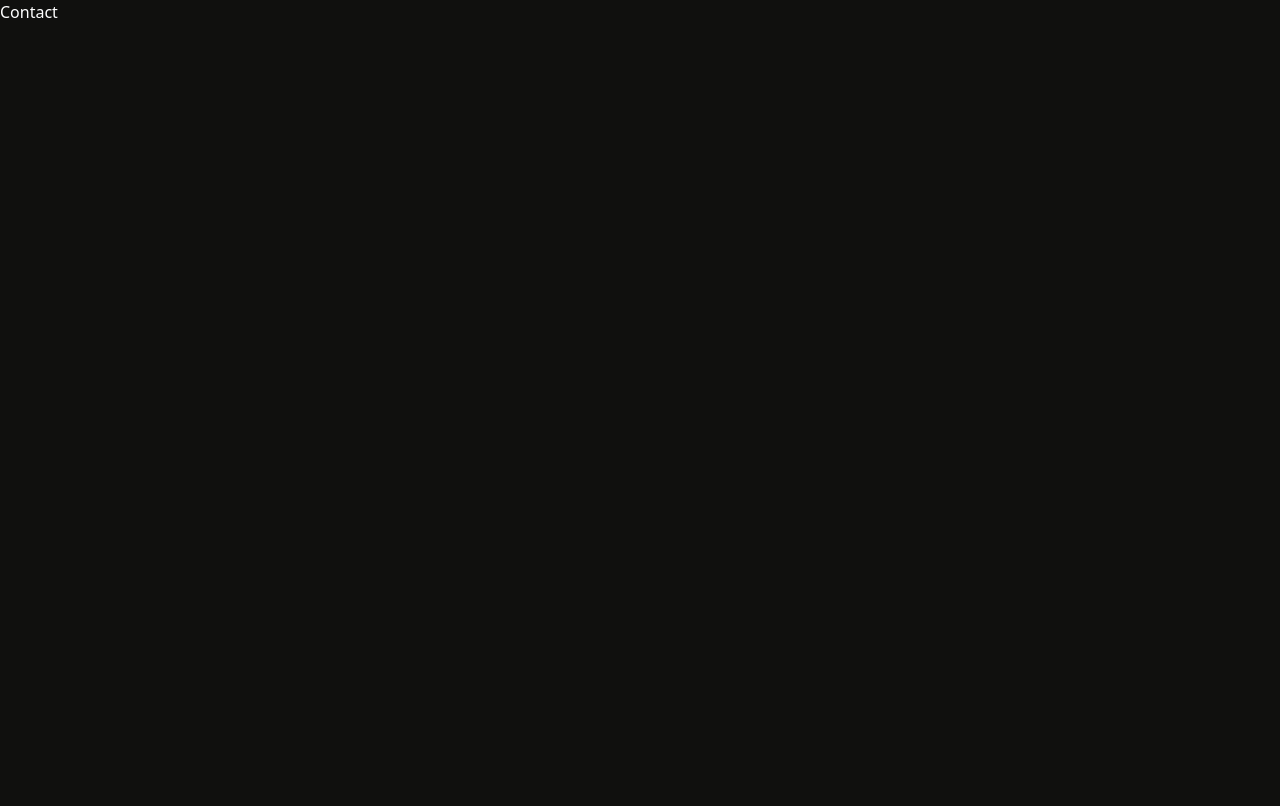
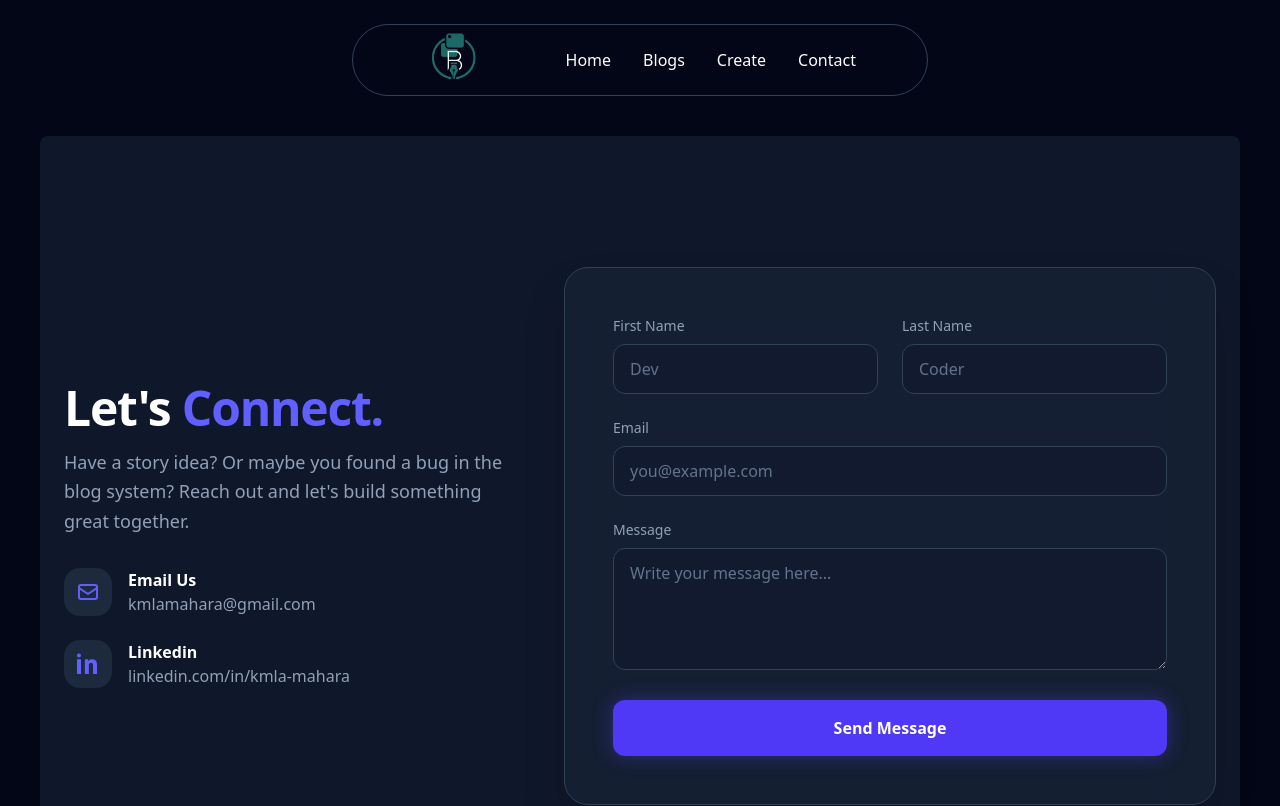
Before and after one commit to KamalaMahara/MERN3.0_Frontend, a React app: page /contact in a window 1280 px wide. Shown: the top 806 px of the page. Built offline with nearby package versions, Linux system fonts and the light colour scheme; the HTML template or start-up script is replaced by a standard one.

Commit message:
Refactor Home page layout; add HeroSection component and replace Contact page with ContactPage component

```diff
--- a/Pages/Contact.jsx
+++ /dev/null
@@ -1,9 +0,0 @@
-import React from 'react'
-
-const Contact = () => {
-  return (
-    <div>Contact</div>
-  )
-}
-
-export default Contact
--- /dev/null
+++ b/Pages/ContactPage.jsx
@@ -0,0 +1,110 @@
+import React, { useState } from 'react';
+import Navbar from '../components/Navbar';
+
+const ContactPage = () => {
+  const [submitted, setSubmitted] = useState(false);
+
+  return (
+    <>
+      <Navbar />
+      <div className="min-h-screen bg-[#0f172a] flex items-center justify-center p-6 text-slate-200 m-10 rounded-lg">
+        <div className="max-w-6xl w-full grid grid-cols-1 lg:grid-cols-12 gap-12 items-center">
+
+          {/* Left Side: Branding & Info */}
+          <div className="lg:col-span-5 space-y-8">
+            <div>
+              <h1 className="text-5xl font-extrabold text-white tracking-tight mb-4">
+                Let's <span className="text-indigo-500">Connect.</span>
+              </h1>
+              <p className="text-slate-400 text-lg leading-relaxed">
+                Have a story idea? Or maybe you found a bug in the blog system?
+                Reach out and let's build something great together.
+              </p>
+            </div>
+
+            <div className="space-y-6">
+              <div className="flex items-start space-x-4 group">
+                <div className="p-3 bg-slate-800 rounded-2xl group-hover:bg-indigo-500/20 transition-colors">
+                  <svg className="w-6 h-6 text-indigo-500" fill="none" stroke="currentColor" viewBox="0 0 24 24"><path strokeLinecap="round" strokeLinejoin="round" strokeWidth="2" d="M3 8l7.89 5.26a2 2 0 002.22 0L21 8M5 19h14a2 2 0 002-2V7a2 2 0 00-2-2H5a2 2 0 00-2 2v10a2 2 0 002 2z" /></svg>
+                </div>
+                <div>
+                  <h4 className="font-semibold text-white">Email Us</h4>
+                  <a href="mailto:kmlamahara@gmail.com" className="text-slate-400">kmlamahara@gmail.com</a>
+                </div>
+              </div>
+
+              <div className="flex items-start space-x-4 group">
+                <div className="p-3 bg-slate-800 rounded-2xl group-hover:bg-indigo-500/20 transition-colors">
+                  <svg
+                    className="w-6 h-6 text-indigo-500"
+                    fill="currentColor"
+                    viewBox="0 0 24 24"
+                    aria-hidden="true"
+                  >
+                    <path d="M4.983 3.5C4.983 4.604 4.09 5.5 2.992 5.5 1.89 5.5 1 4.604 1 3.5 1 2.398 1.89 1.5 2.992 1.5c1.098 0 1.991.898 1.991 2zm.027 3.75H1.01V22h3.999V7.25zM8.5 7.25H12v2.01h.057c.487-.923 1.676-1.894 3.449-1.894C19.34 7.366 21 9.17 21 12.558V22h-4V13.39c0-1.596-.57-2.688-1.997-2.688-1.089 0-1.738.733-2.023 1.441-.104.252-.13.602-.13.955V22h-4V7.25z" />
+                  </svg>
+                </div>
+                <div>
+                  <h4 className="font-semibold text-white">Linkedin</h4>
+                  <a href="https://linkedin.com/in/kmla-mahara" className="text-slate-400">linkedin.com/in/kmla-mahara</a>
+                </div>
+              </div>
+            </div>
+          </div>
+
+          {/* Right Side: Glassmorphic Form */}
+          <div className="lg:col-span-7 bg-slate-800/50 backdrop-blur-xl border border-slate-700 p-8 md:p-12 rounded-3xl shadow-2xl">
+            <form className="grid grid-cols-1 gap-y-6">
+              <div className="grid grid-cols-1 md:grid-cols-2 gap-6">
+                <div>
+                  <label className="block text-sm font-medium text-slate-400 mb-2">First Name</label>
+                  <input
+                    type="text"
+                    placeholder="Dev"
+                    className="w-full bg-slate-900/50 border border-slate-700 rounded-xl px-4 py-3 text-white placeholder-slate-500 focus:outline-none focus:ring-2 focus:ring-indigo-500 focus:border-transparent transition-all"
+                  />
+                </div>
+                <div>
+                  <label className="block text-sm font-medium text-slate-400 mb-2">Last Name</label>
+                  <input
+                    type="text"
+                    placeholder="Coder"
+                    className="w-full bg-slate-900/50 border border-slate-700 rounded-xl px-4 py-3 text-white placeholder-slate-500 focus:outline-none focus:ring-2 focus:ring-indigo-500 focus:border-transparent transition-all"
+                  />
+                </div>
+              </div>
+
+              <div>
+                <label className="block text-sm font-medium text-slate-400 mb-2">Email</label>
+                <input
+                  type="email"
+                  placeholder="you@example.com"
+                  className="w-full bg-slate-900/50 border border-slate-700 rounded-xl px-4 py-3 text-white placeholder-slate-500 focus:outline-none focus:ring-2 focus:ring-indigo-500 focus:border-transparent transition-all"
+                />
+              </div>
+
+              <div>
+                <label className="block text-sm font-medium text-slate-400 mb-2">Message</label>
+                <textarea
+                  rows="4"
+                  placeholder="Write your message here..."
+                  className="w-full bg-slate-900/50 border border-slate-700 rounded-xl px-4 py-3 text-white placeholder-slate-500 focus:outline-none focus:ring-2 focus:ring-indigo-500 focus:border-transparent transition-all"
+                ></textarea>
+              </div>
+
+              <button
+                type="submit"
+                className="w-full py-4 bg-indigo-600 hover:bg-indigo-500 text-white font-bold rounded-xl transition-all shadow-[0_0_20px_rgba(79,70,229,0.4)] active:scale-95"
+              >
+                Send Message
+              </button>
+            </form>
+          </div>
+
+        </div>
+      </div>
+    </>
+  );
+};
+
+export default ContactPage;
--- a/Pages/Home.jsx
+++ b/Pages/Home.jsx
@@ -1,25 +1,15 @@
 // src/Pages/Home.jsx
 import React from "react";
 import Navbar from "../components/Navbar";
+import HeroSection from "../components/HeroSection";
 
 const Home = () => {
   return (
     <>
-      <Navbar />
-
-      <section className="mt-20 text-center">
-        <h1 className="text-4xl font-bold">Welcome to My Blog Platform</h1>
-        <p className="mt-4 text-lg text-gray-600">
-          Read amazing blogs or create your own.
-        </p>
-
-        <a
-          href="/blogs"
-          className="mt-8 inline-block bg-green-600 text-white px-6 py-3 rounded-full"
-        >
-          View Blogs
-        </a>
-      </section>
+      <div className="bg-[#020617]">
+        <Navbar />
+        <HeroSection />
+      </div>
     </>
   );
 };
--- /dev/null
+++ b/components/HeroSection.jsx
@@ -0,0 +1,74 @@
+import React from 'react';
+
+const HeroSection = () => {
+  return (
+    <div className="relative min-h-screen bg-[#020617] overflow-hidden flex items-center mt-8">
+
+      {/* Background Glow Orbs */}
+      <div className="absolute top-0 -left-20 w-96 h-96 bg-indigo-600/20 rounded-full blur-[120px]" />
+      <div className="absolute bottom-0 -right-20 w-96 h-96 bg-purple-600/20 rounded-full blur-[120px]" />
+
+      <div className="max-w-7xl mx-auto px-6 grid grid-cols-1 lg:grid-cols-2 gap-12 items-center relative z-10">
+
+        {/* Left Side: Content */}
+        <div className="space-y-10 text-center lg:text-left">
+
+          <h1 className="text-5xl md:text-7xl font-extrabold text-white leading-tight">
+            Share your <span className="text-transparent bg-clip-text bg-gradient-to-r from-indigo-400 to-purple-400">stories</span> with the world.
+          </h1>
+
+          <p className="text-slate-400 text-lg md:text-xl max-w-xl mx-auto lg:mx-0 leading-relaxed">
+            A minimalist CRUD platform designed for developers and writers.
+            Create, edit, and manage your thoughts with a lightning-fast interface.
+          </p>
+
+          <div className="flex flex-col sm:flex-row justify-center lg:justify-start gap-4">
+            <a href="/create"><button className="px-8 py-4 bg-indigo-600 hover:bg-indigo-500 text-white font-bold rounded-xl transition-all shadow-[0_20px_50px_rgba(79,70,229,0.3)] hover:-translate-y-1">
+              Start Writing It's Free
+            </button></a>
+            <a href="/blogs"><button className="px-8 py-4 bg-slate-800 hover:bg-slate-700 text-white font-bold rounded-xl border border-slate-700 transition-all">
+              View All Posts
+            </button></a>
+          </div>
+
+          {/* Stats/Social Proof */}
+          <div className="pt-8 flex justify-center lg:justify-start space-x-8 border-t border-slate-800">
+            <div>
+              <p className="text-2xl font-bold text-white">10k+</p>
+              <p className="text-slate-500 text-sm">Active Readers</p>
+            </div>
+            <div>
+              <p className="text-2xl font-bold text-white">500+</p>
+              <p className="text-slate-500 text-sm">Daily Blogs</p>
+            </div>
+          </div>
+        </div>
+
+        {/* Right Side: Visual Element (The "Blog Card" Preview) */}
+        <div className="hidden lg:block relative">
+          <div className="relative z-10 bg-slate-900 border border-slate-700 p-2 rounded-2xl shadow-2xl rotate-3 hover:rotate-0 transition-transform duration-500">
+            <div className="bg-[#0f172a] rounded-xl overflow-hidden">
+              <div className="h-48 bg-gradient-to-br from-indigo-500 to-purple-600 flex items-center justify-center">
+                <svg className="w-20 h-20 text-white/20" fill="currentColor" viewBox="0 0 24 24"><path d="M19 5v14H5V5h14m0-2H5c-1.1 0-2 .9-2 2v14c0 1.1.9 2 2 2h14c1.1 0 2-.9 2-2V5c0-1.1-.9-2-2-2z" /><path d="M14 17H7v-2h7v2zm3-4H7v-2h10v2zm0-4H7V7h10v2z" /></svg>
+              </div>
+              <div className="p-6 space-y-4">
+                <div className="h-4 w-20 bg-indigo-500/20 rounded animate-pulse" />
+                <div className="h-8 w-full bg-slate-800 rounded" />
+                <div className="space-y-2">
+                  <div className="h-4 w-full bg-slate-800 rounded" />
+                  <div className="h-4 w-2/3 bg-slate-800 rounded" />
+                </div>
+              </div>
+            </div>
+          </div>
+          {/* Decorative floating elements */}
+          <div className="absolute -top-6 -right-6 w-24 h-24 bg-purple-500/30 rounded-full blur-2xl animate-bounce" />
+          <div className="absolute -bottom-10 -left-10 w-32 h-32 bg-indigo-500/20 rounded-full blur-3xl" />
+        </div>
+
+      </div>
+    </div>
+  );
+};
+
+export default HeroSection;
--- a/components/Navbar.jsx
+++ b/components/Navbar.jsx
@@ -4,7 +4,7 @@ import React from 'react'
 const Navbar = () => {
   return (
     <>
-      <nav className="flex h-18  justify-evenly gap-2  items-center border border-slate-700 px-8 py-2 rounded-full text-white text-md max-md:w-full max-md:justify-between max-w-xl mx-auto mt-6 hover:border-blue-900 ">
+      <nav className="flex h-18  justify-evenly gap-2  items-center border border-slate-700 px-8 py-2 rounded-full text-white text-md max-md:w-full max-md:justify-between max-w-xl mx-auto mt-6 hover:border-blue-900  ">
 
         <a href="/home">
           <img src="/logor.png" alt="My Company Logo" className="h-18 w-auto object-contain" />
--- a/src/App.css
+++ b/src/App.css
@@ -0,0 +1,3 @@
+*{
+  background-color: #00030e;
+}
--- a/src/App.jsx
+++ b/src/App.jsx
@@ -4,14 +4,15 @@ import SingleBlog from '../Pages/SingleBlog';
 import CreateBlog from '../Pages/CreateBlog';
 import EditBlog from '../Pages/EditBlog';
 import Blogs from '../Pages/Blogs';
-import Contact from '../Pages/Contact';
+
+import ContactPage from '../Pages/ContactPage';
 function App() {
   return (
     <BrowserRouter>
       <Routes>
         <Route path="/" element={<Home />}></Route>
         <Route path="/blogs" element={<Blogs />}></Route>
-        <Route path="/contact" element={< Contact />}></Route>
+        <Route path="/contact" element={< ContactPage />}></Route>
         <Route path="/blog/:_id" element={<SingleBlog />}></Route>
         <Route path="/create" element={<CreateBlog />}></Route>
         <Route path="/edit/:_id" element={<EditBlog />}></Route>
--- a/src/index.css
+++ b/src/index.css
@@ -1,7 +1,7 @@
 @import "tailwindcss";
 /* In index.css or global.css */
 body {
-  background-color: rgb(16, 16, 14);
+  background-color: #020617;
   color: white; /* Sets the default text color for the entire page */
   min-height: 100vh; /* Ensures the background covers the entire viewport */
 }
```
